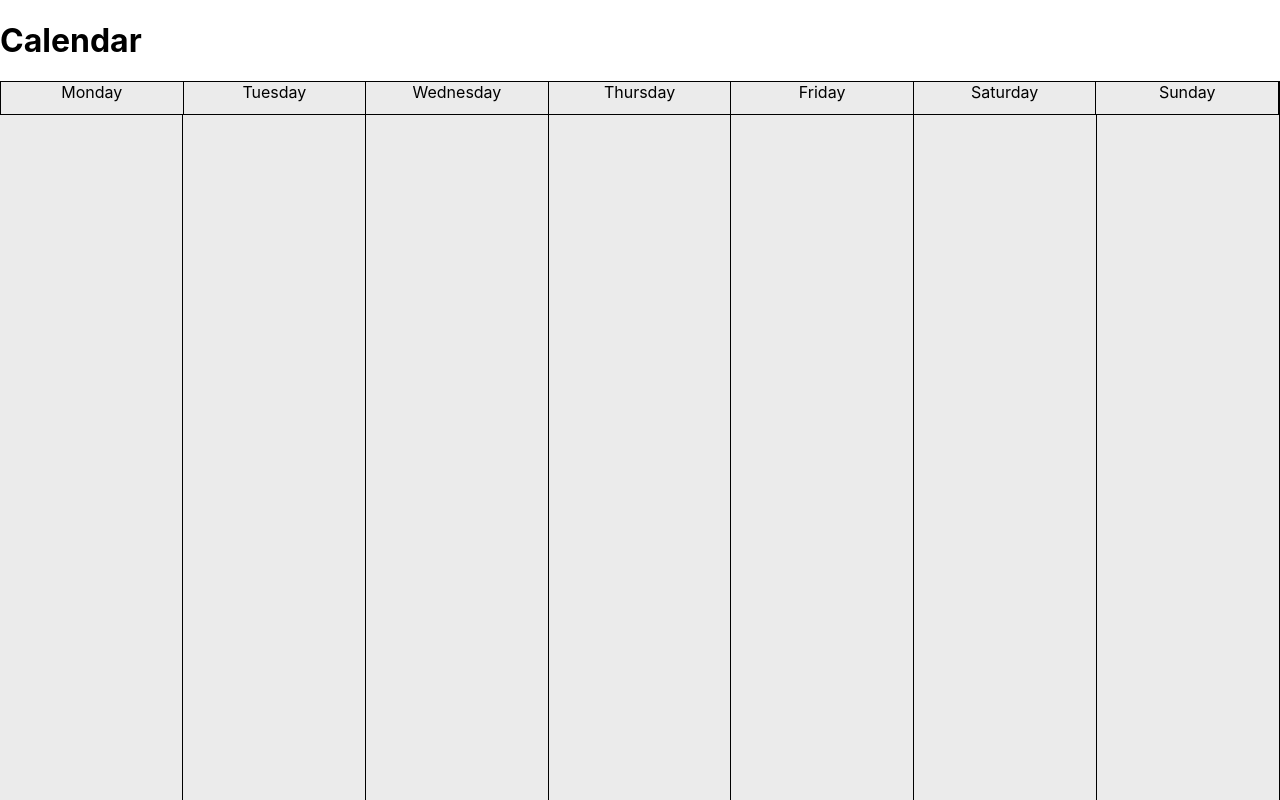
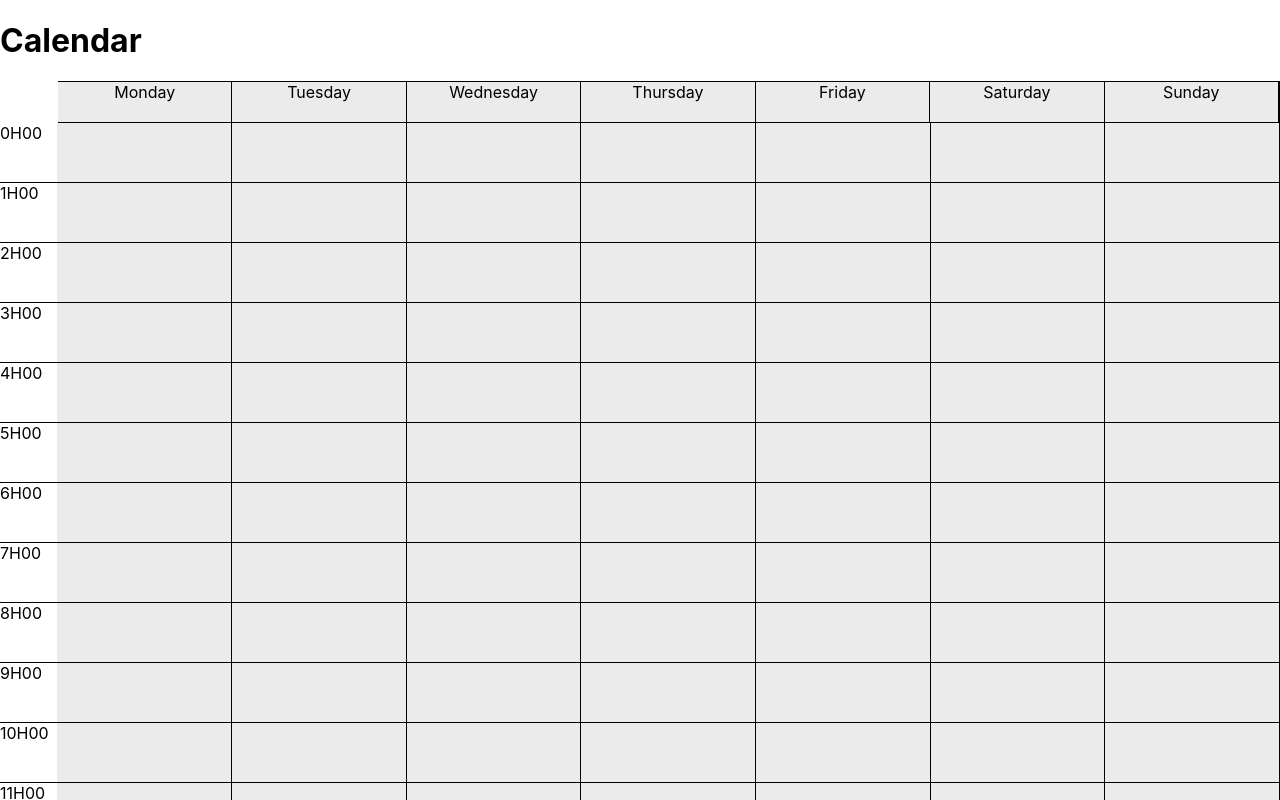
Before and after one commit to LucasZimmermann/zoom-home-case, a React (Create React App) app: page / in a window 1280 px wide. Shown: the top 800 px of the page. Built offline with nearby package versions, Linux system fonts and the light colour scheme.

Commit message:
(feat) fully working calendar + logic

```diff
--- a/src/App.css
+++ b/src/App.css
@@ -1,5 +1,11 @@
+div {
+  -webkit-box-sizing: border-box;
+  -moz-box-sizing: border-box;
+  box-sizing: border-box;
+}
+
 .calendar {
-  height: 1200px;
+  height: 1440px;
   width: 100%;
   background: rgb(235, 235, 235);
   display: flex;
@@ -7,7 +13,7 @@
 
 .calendar-day {
   position: relative;
-  height: 1200px;
+  height: 1440px;
   flex-grow: 1;
   border-right: 1px solid;
   text-align: center;
@@ -18,7 +24,7 @@
   top: 0;
   width: 100%;
   height: 0px;
-  background: white;
+  background: rgba(22, 84, 183, 0.5);
 }
 
 .modal-container {
@@ -34,8 +40,8 @@
 }
 
 .modal {
-  height: 200px;
-  width: 200px;
+  height: 500px;
+  width: 500px;
   background: white;
   text-align: center;
   display: flex;
@@ -49,13 +55,55 @@
 
 .calendar-header {
   display: flex;
-  height: 32px;
-  border: 1px solid;
+  height: 42px;
+  border-right: 1px solid;
+  border-bottom: 1px solid;
+  margin-left: 58px;
 }
 
 .calendar-header-day-label {
   text-align: center;
   flex: 1 1 0;
   border-right: 1px solid;
+  border-top: 1px solid;
   background: rgb(235, 235, 235);
 }
+
+.calendar-hour {
+  height: 60px;
+  border-bottom: 1px solid;
+  display: flex;
+  flex-direction: column;
+}
+
+.calendar-hour-labels-container {
+  width: 60px;
+}
+
+.calendar-container {
+  display: flex;
+}
+
+.calendar-hour-subdivision:hover {
+  background: rgba(22, 84, 183, 0.5);
+}
+
+.calendar-hour-subdivision {
+  flex-grow: 1;
+}
+
+.calendar-hour-label {
+  height: 60px;
+  border-bottom: 1px solid;
+}
+
+.modal-button-container {
+  display: flex;
+  justify-content: space-evenly;
+  margin-bottom: 24px;
+}
+
+.modal-button {
+  height: 60px;
+  width: 120px;
+}
--- a/src/App.js
+++ b/src/App.js
@@ -1,5 +1,19 @@
 import React from "react";
 import "./App.css";
+
+const MINIMUM_SLOT_DURATION = 15;
+const MINUTES_IN_DAY = 24 * 60;
+
+const convertSlotHeightInPxToMin = (heightInPx) =>
+  Number(heightInPx.replace("px", ""));
+
+const computedDate = (weekDayNumber, minutes) => {
+  const date = new Date("2023-01-02");
+  date.setHours(0);
+  date.setMinutes(minutes + weekDayNumber * MINUTES_IN_DAY);
+
+  return date;
+};
 
 const CalendarHeader = () => (
   <div className="calendar-header">
@@ -25,9 +39,35 @@ const TopBar = () => (
   </div>
 );
 
+const CalendarHours = () => {
+  const hours = 24;
+  return [...Array(hours)].map((hour, index) => (
+    <div key={index} className="calendar-hour">
+      <div className="calendar-hour-subdivision" />
+      <div className="calendar-hour-subdivision" />
+      <div className="calendar-hour-subdivision" />
+      <div className="calendar-hour-subdivision" />
+    </div>
+  ));
+};
+
+const CalendarHourLabels = () => {
+  const hours = 24;
+  return (
+    <div className="calendar-hour-labels-container">
+      {[...Array(hours)].map((hour, index) => (
+        <div key={index} className="calendar-hour-label">
+          {`${index}H00`}
+        </div>
+      ))}
+    </div>
+  );
+};
+
 function App() {
   const [isDragging, setIsDragging] = React.useState(false);
   const [currentSlotRef, setCurrentSlotRef] = React.useState(undefined);
+  const [slotWeekDayNumber, setSlotWeekDayNumber] = React.useState(undefined);
   const [showModal, setShowModal] = React.useState(undefined);
   const [baseY, setBaseY] = React.useState(0);
 
@@ -39,7 +79,7 @@ function App() {
   const saturdaySlotRef = React.useRef();
   const sundaySlotRef = React.useRef();
 
-  const modalRef = React.useRef();
+  const calendarRef = React.useRef();
 
   const daySlotRefs = [
     mondaySlotRef,
@@ -54,7 +94,9 @@ function App() {
   const handleDrag = (e) => {
     if (!isDragging) return;
 
-    const meetingDuration = e.clientY - baseY - ((e.clientY - baseY) % 25);
+    const relativeY = e.pageY - calendarRef.current.offsetTop;
+    const meetingDuration =
+      relativeY - baseY - ((relativeY - baseY) % MINIMUM_SLOT_DURATION);
 
     if (meetingDuration > 0)
       currentSlotRef.current.style.height = `${meetingDuration}px`;
@@ -64,74 +106,89 @@ function App() {
     }
   };
 
-  const CalendarDay = ({ daySlotRef }) => (
+  const CalendarDay = ({ daySlotRef, weekDayNumber }) => (
     <div
       className="calendar-day"
       onPointerDown={(e) => {
+        setIsDragging(true);
         setCurrentSlotRef(daySlotRef);
-        setBaseY(e.clientY - (e.clientY % 25));
-        daySlotRef.current.style.top = `${e.clientY - (e.clientY % 25)}px`;
+        const relativeY = e.pageY - calendarRef.current.offsetTop;
+        const computedBaseY = relativeY - (relativeY % MINIMUM_SLOT_DURATION);
+        daySlotRef.current.style.top = `${computedBaseY}px`;
+        setSlotWeekDayNumber(weekDayNumber);
+        setBaseY(computedBaseY);
       }}
     >
+      <CalendarHours />
       <div className="calendar-slot" ref={daySlotRef} />
     </div>
   );
+
+  console.log(baseY);
 
   return (
     <>
       <TopBar />
       <CalendarHeader />
+      <div className="calendar-container">
+        <CalendarHourLabels />
         <div
+          ref={calendarRef}
           className="calendar"
           onPointerMove={(e) => handleDrag(e)}
-        onPointerDown={(e) => setIsDragging(true)}
           onPointerUp={(e) => {
             setIsDragging(false);
-          const meetingDuration =
-            e.clientY - baseY - ((e.clientY - baseY) % 25);
             console.log(
-            `Slot starting height: ${currentSlotRef.current.offsetTop}px`
+              `Slot starting in minutes: ${currentSlotRef.current.offsetTop}`
             );
-          console.log(`Slot height: ${currentSlotRef.current.style.height}`);
-          if (Math.abs(meetingDuration) > 25) setShowModal(true);
+            console.log(
+              `Slot duration in minutes: ${currentSlotRef.current.style.height}`
+            );
+            setShowModal(true);
           }}
-        onPointerLeave={(e) => {
-          setIsDragging(false);
-          if (currentSlotRef && !showModal) {
-            currentSlotRef.current.style.height = 0;
-            setCurrentSlotRef(undefined);
-          }
-        }}
+          onPointerLeave={(e) => setIsDragging(false)}
         >
-        {daySlotRefs.map((daySlotRef, index) => <CalendarDay key={index} daySlotRef={daySlotRef} />)}
+          {daySlotRefs.map((daySlotRef, index) => (
+            <CalendarDay
+              key={index}
+              daySlotRef={daySlotRef}
+              weekDayNumber={index}
+            />
+          ))}
+        </div>
       </div>
       {showModal && (
-        <div className="modal-container" ref={modalRef}>
+        <div className="modal-container">
           <div className="modal">
-            <div>Modal with meeting info</div>
-            <div style={{ display: "flex", justifyContent: "space-evenly" }}>
+            <h2>Set up a meeting on Zoom</h2>
+            <div className="modal-body">
+              <h4>{`Starts at: ${computedDate(slotWeekDayNumber, baseY)}`}</h4>
+              <h4>{`Ends at: ${computedDate(
+                slotWeekDayNumber,
+                baseY +
+                  convertSlotHeightInPxToMin(
+                    currentSlotRef.current.style.height
+                  ) +
+                  MINIMUM_SLOT_DURATION
+              )}`}</h4>
+            </div>
+            <div className="modal-button-container">
               <button
+                className="modal-button"
                 onClick={() => {
                   alert("Call Zoom");
                   setShowModal(false);
-                  if (currentSlotRef) {
-                    currentSlotRef.current.style.height = "0px";
-                    setCurrentSlotRef(undefined);
-                  }
                 }}
               >
-                Valider
+                Confirm
               </button>
               <button
+                className="modal-button"
                 onClick={() => {
                   setShowModal(false);
-                  if (currentSlotRef) {
-                    currentSlotRef.current.style.height = "0px";
-                    setCurrentSlotRef(undefined);
-                  }
                 }}
               >
-                Annuler
+                Cancel
               </button>
             </div>
           </div>
```
Lines whose indentation alone changed are shown as unchanged.
